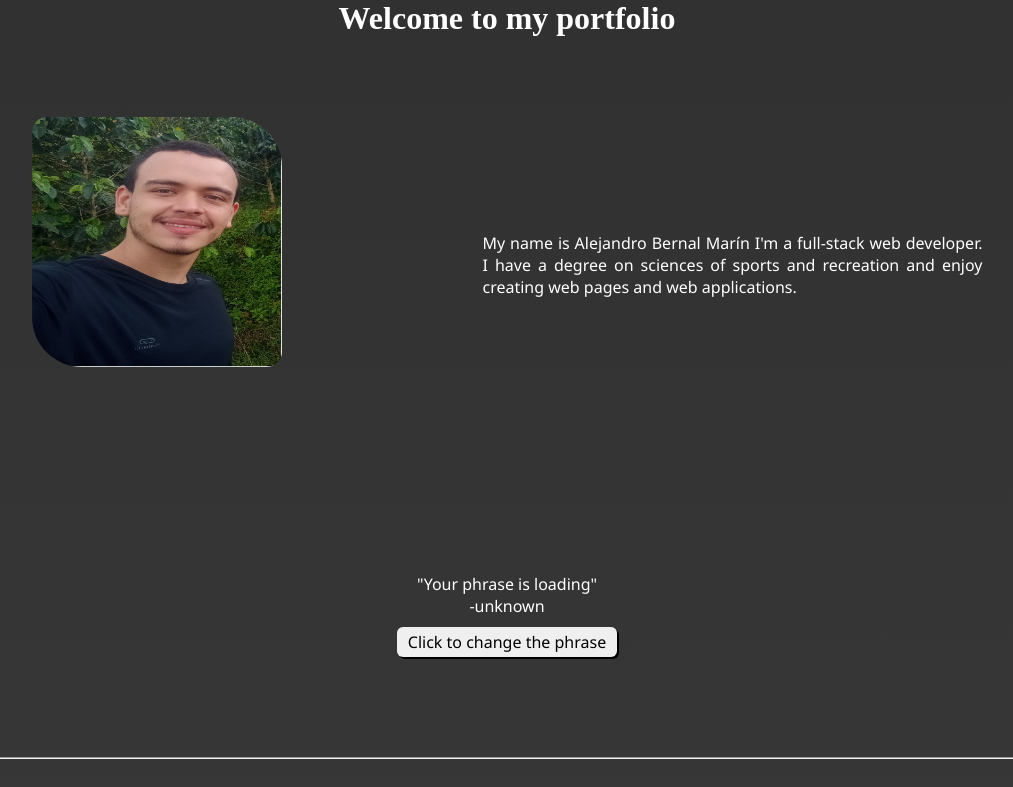
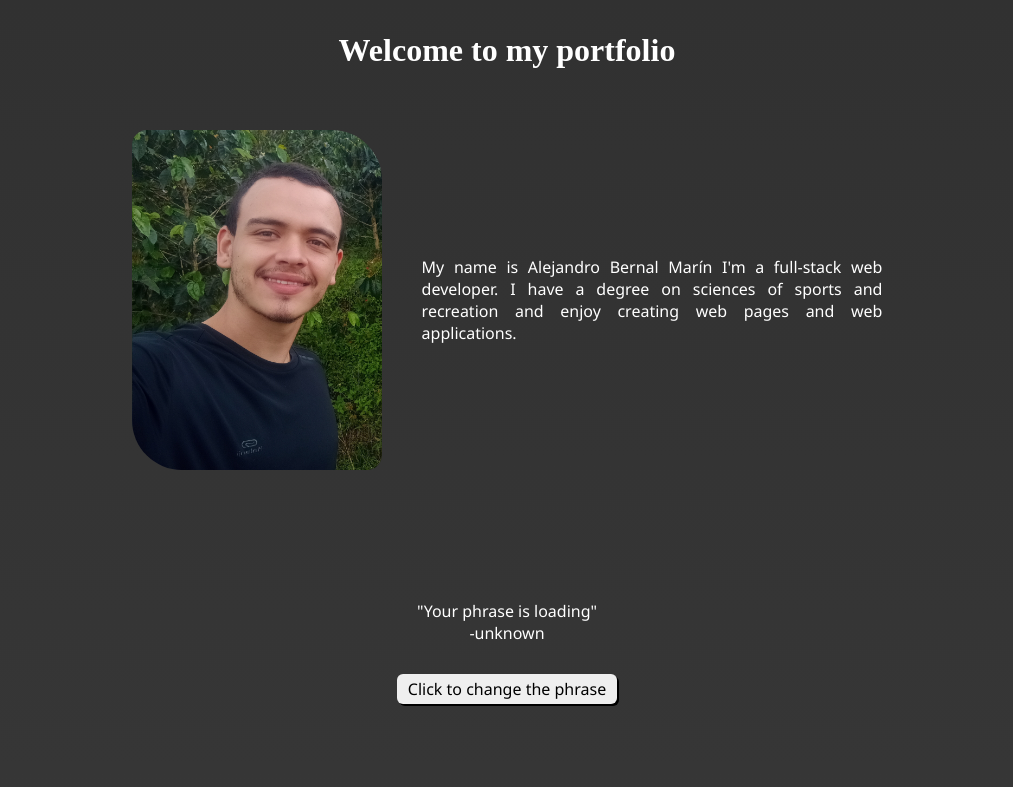
Before and after one commit to Alejandro-Bernal-M/alejandro-bernal-marin, a Next.js app: page / in a window 1280 px wide. Shown: the top 787 px of the page, without its empty margins (133-1146 px from the left). Built offline with nearby package versions, Linux system fonts and the light colour scheme; no server answers; a web font is replaced by a local one.

Commit message:
Changes on about layout

```diff
--- a/src/components/about.tsx
+++ b/src/components/about.tsx
@@ -16,13 +16,11 @@ function About({phraseData, counter, setCounter}: aboutProps) {
   return(
     <section className={styles.aboutSection}>
       <div className={styles.photoAndDescription}>
-        <div className={styles.image}>
-          <Image
-            className={styles.myImage}
-           alt='Photography of the author'
-            src={myPicture}
+        <Image
+          className={styles.myImage}
+          alt='Photography of the author'
+          src={myPicture}
           />
-        </div>
         <p className={styles.myDescription}>
           My name is
           <span> Alejandro Bernal Marín </span>
--- a/src/styles/About.module.css
+++ b/src/styles/About.module.css
@@ -5,6 +5,7 @@
   flex-direction: column;
   align-items: center;
   justify-content: space-around;
+  gap: 20%;
 }
 
 .photoAndDescription {
@@ -12,35 +13,34 @@
   flex-wrap: wrap;
   width: 90%;
   margin: 0 auto;
-}
-
-.image {
-  width: 70%;
-  max-width: 250px;
-  max-height: 250px;
-  margin: 0 auto;
+  justify-content: center;
+  align-items: center;
+  padding-top: 1rem;
+  gap: 40px;
 }
 
 .myImage {
-  height: 100%;
-  width: 100%;
+  height: auto;
+  width: max(250px, 15%);
   border-radius: 15px 50px ;
 }
 
 .myDescription {
   color: #fff;
-  width: 80%;
-  max-width: 500px;
-  margin: 10% auto;
+  width:max(40%, 300px);
   text-align: justify;
 }
 
 .phrase {
   width: 80%;
-  margin: 0 auto;
+  margin: 40px auto 20px auto;
   color: #fff;
   text-align: center;
+  display: flex;
+  flex-direction: column;
+  gap: 20px;
 }
+
 
 .buttonPhrase {
   width: 80%;
--- a/src/styles/globals.css
+++ b/src/styles/globals.css
@@ -37,4 +37,5 @@ main {
   text-align: center;
   max-width: 90%;
   margin: 0 auto;
+  padding-top: 2rem;
 }
```
Also changed, not shown: src/resources/images/me.jpg.
